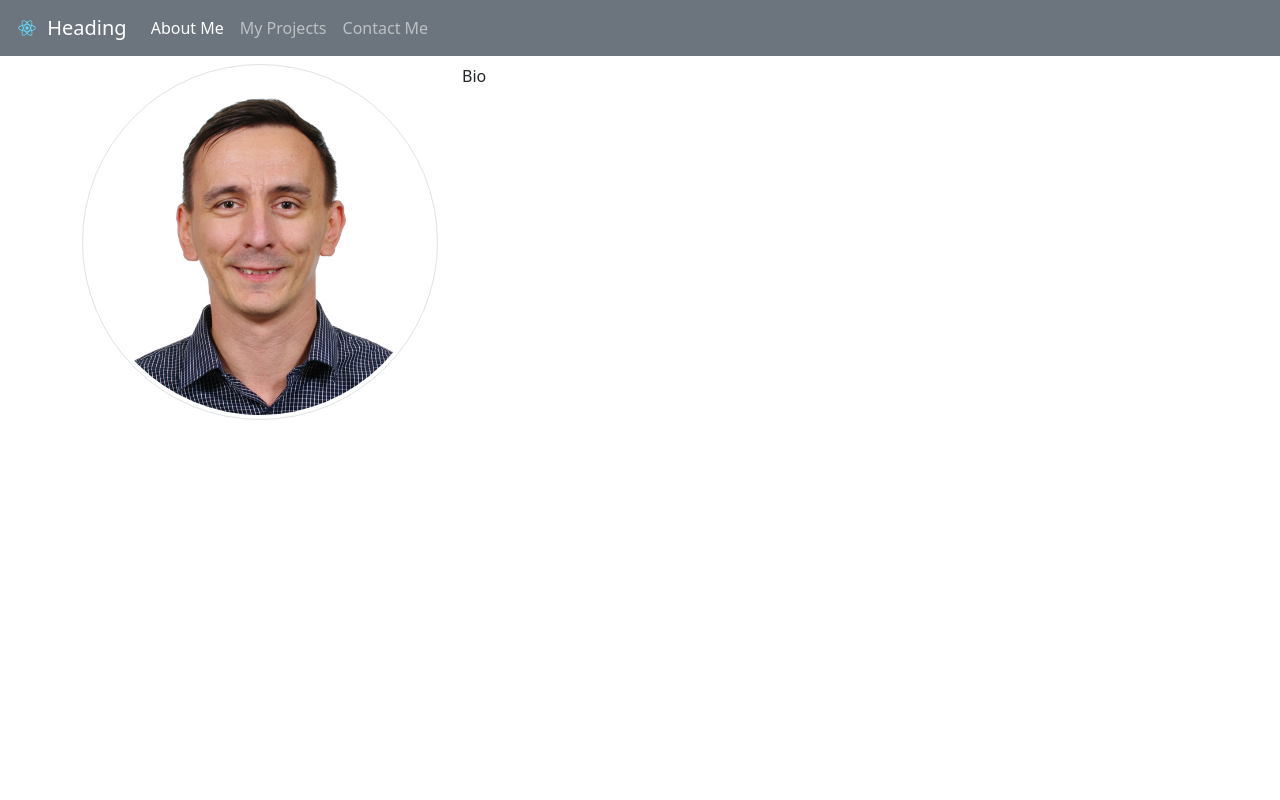
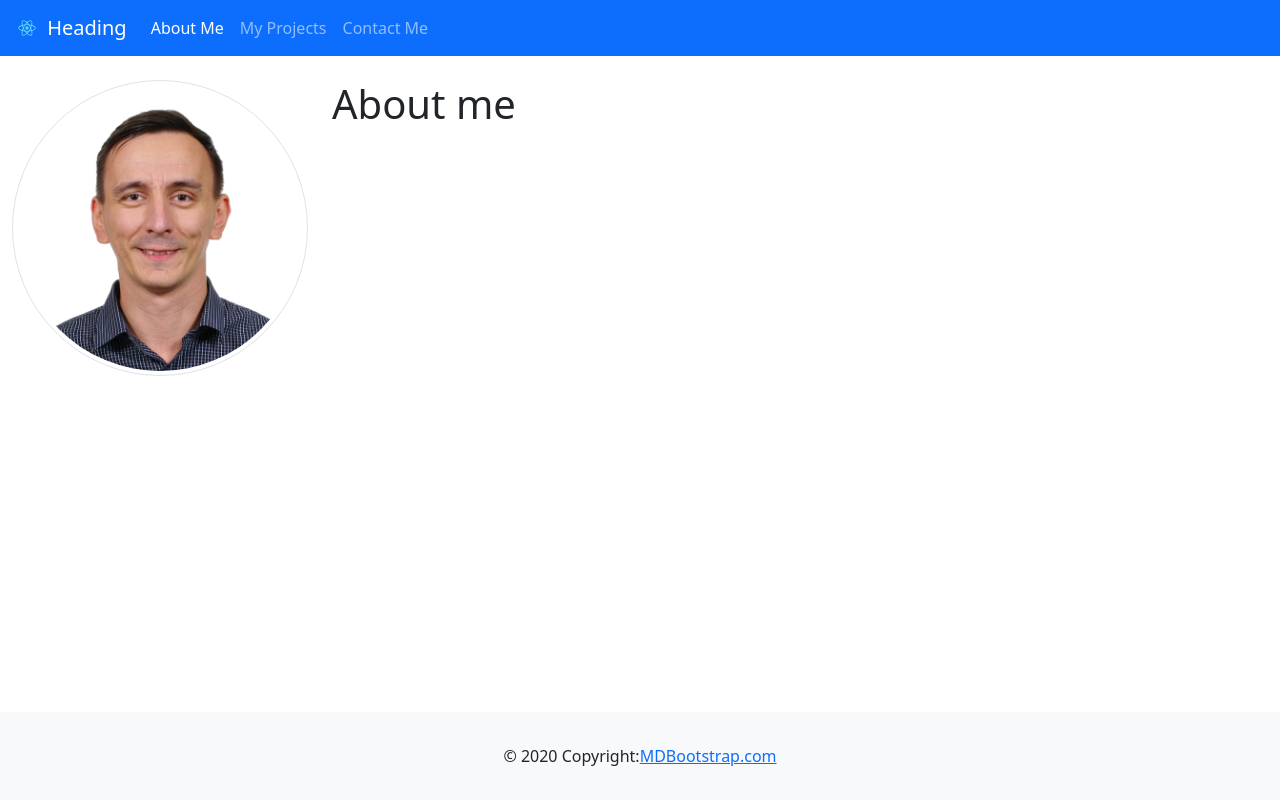
Before and after one commit to Berezovikov-A/profile-web-page, a React (Create React App) app: page / in a window 1280 px wide. Built offline with nearby package versions, Linux system fonts and the light colour scheme.

Commit message:
added sticky footer and adjusted index.html

```diff
--- a/public/index.html
+++ b/public/index.html
@@ -1,5 +1,5 @@
 <!DOCTYPE html>
-<html lang="en">
+<html lang="en" class="h-100">
   <head>
     <meta charset="utf-8" />
     <link rel="icon" href="%PUBLIC_URL%/favicon.ico" />
@@ -26,9 +26,9 @@
     -->
     <title>React App</title>
   </head>
-  <body>
+  <body class="h-100">
     <noscript>You need to enable JavaScript to run this app.</noscript>
-    <div id="root"></div>
+    <div id="root" class="h-100"></div>
     <!--
       This HTML file is a template.
       If you open it directly in the browser, you will see an empty page.
--- a/src/AboutMe.jsx
+++ b/src/AboutMe.jsx
@@ -3,13 +3,15 @@ import { Container, Row, Col, Image } from "react-bootstrap"
 
 export default function AboutMe() {
     return (
-        <div className="m-2">
-            <Container>
+        <div className="mt-4">
+            <Container fluid>
                 <Row>
-                    <Col xs={4}>
+                    <Col sm={6} md={4} xl={3} lg={3}>
                         <Image src={ProfilePhoto} fluid roundedCircle thumbnail />
                     </Col>
-                    <Col>Bio</Col>
+                    <Col>
+                        <h1>About me</h1>
+                    </Col>
                 </Row>
             </Container>
        </div>
--- a/src/App.js
+++ b/src/App.js
@@ -1,13 +1,15 @@
 import 'bootstrap/dist/css/bootstrap.min.css';
 import HeaderMenu from './HeaderMenu';
 import PageRouter from './PageRouter';
+import Footer from './Footer';
 
 function App() {
   return (
-    <>
+    <div className="d-flex flex-column h-100">
       <HeaderMenu />
       <PageRouter />
-    </>
+      <Footer />
+    </div>
   );
 }
 
--- /dev/null
+++ b/src/Footer.jsx
@@ -0,0 +1,11 @@
+
+export default function Footer() {
+    return (
+        <footer className="footer mt-auto py-3 bg-light">
+            <div className="text-center p-3" >
+                © 2020 Copyright:
+                <a href="https://mdbootstrap.com/">MDBootstrap.com</a>
+            </div>
+        </footer>
+    );
+}
--- a/src/HeaderMenu.jsx
+++ b/src/HeaderMenu.jsx
@@ -21,7 +21,7 @@ export default function HeaderMenu() {
     ];
 
     return (
-        <Navbar collapseOnSelect expand="sm" bg="secondary" variant="dark">
+        <Navbar collapseOnSelect expand="sm" bg="primary" variant="dark">
             <Container fluid>
                 <Navbar.Brand href="/">
                 <img
```
